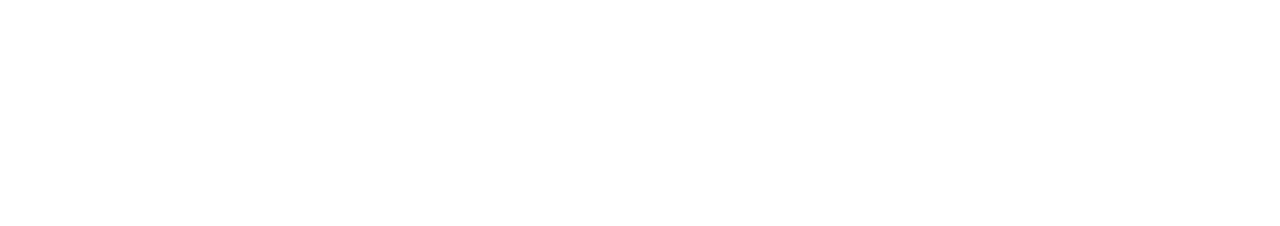
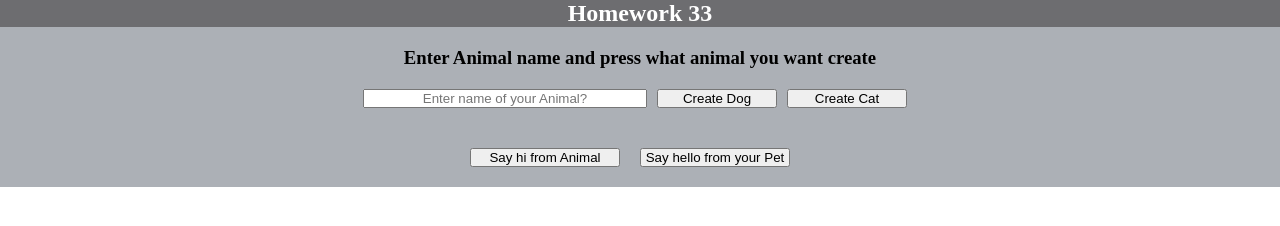
Before and after one commit to ASGladchenko/homework30, a plain HTML site: page index.html in a window 1280 px wide. Drawn offline with Linux system fonts and the light colour scheme.

Commit message:
Homework 33

```diff
--- /dev/null
+++ b/css/style.scss
@@ -0,0 +1,64 @@
+* {
+  padding: 0;
+  margin: 0;
+}
+
+.main {
+  background-color: #acb0b6;
+}
+
+header {
+  background-color: #6d6d70;
+  color: white;
+
+  .container {
+    text-align: center;
+  }
+}
+
+.container {
+  margin: auto;
+  max-width: 800px;
+}
+
+.d-flex {
+  display: flex;
+  flex-wrap: wrap;
+  justify-content: center;
+}
+
+.main {
+  .container {
+    padding: 20px 0 20px;
+
+    h3 {
+      text-align: center;
+      margin-bottom: 20px;
+    }
+
+    form {
+
+      button {
+        width: 120px;
+        margin-right: 10px;
+      }
+
+      input {
+        margin-right: 10px;
+        width: 280px;
+        text-align: center;
+      }
+
+    }
+
+  }
+}
+.hi{
+    button{
+    width: 150px;
+      margin-right: 20px;
+  }
+}
+.worked{
+
+}
--- a/index.html
+++ b/index.html
@@ -10,7 +10,26 @@
 
 </head>
 <body>
+<header>
+    <div class="container">
+        <h2>Homework 33</h2>
+    </div>
+</header>
+<section class="main">
+    <div class="container">
+        <h3>Enter Animal name and press what animal you want create</h3>
+        <form class="d-flex">
+            <input type="text" placeholder="Enter name of your Animal?">
+            <button type="submit" id="dog">Create Dog</button>
+            <button type="submit" id="Cat">Create Cat</button>
 
+        </form>
+    </div>
+    <div class="container hi d-flex">
+        <button  data-pet="SayHi">Say hi from Animal</button>
+        <button  data-pet="SayHello">Say hello from your Pet</button>
+    </div>
+</section>
 <script src="js/main.js"></script>
 </body>
 </html>
--- a/js/main.js
+++ b/js/main.js
@@ -3,23 +3,57 @@ class Animal {
         this.name = name
     }
 
-    sayHi (){
+    sayHi() {
         alert(`My name is ${this.name}`)
     }
 }
-class Dog extends Animal{
-    super(name) {
-        this.name = name
-    }
-    sayHello(){
+
+class Dog extends Animal {
+    sayHello() {
         alert(`Hello from ${this.name}, I am a Dog`)
     }
 }
-class Cat extends Animal{
-    super(name) {
-        this.name = name
-    }
-    sayHello(){
+
+class Cat extends Animal {
+    sayHello() {
         alert(`Hello from ${this.name}, I am a Cat`)
     }
 }
+
+let pet;
+
+let form = document.querySelector('form')
+
+let input = form.querySelector('input')
+
+let sayDiv = document.querySelector('.hi')
+
+form.addEventListener('click', (event) => {
+    event.preventDefault()
+    if (event.target.tagName !== "INPUT" && !validator(event.target)) {
+        alert('Your pet\'s name must contain at least 3 characters')
+        return
+    }
+    if (event.target.id === "dog") {
+        pet = new Dog(input.value)
+        input.value = ""
+        form.remove()
+    }
+    if (event.target.id === "Cat") {
+        pet = new Cat(input.value)
+        input.value = ""
+        form.remove()
+    }
+
+
+})
+
+sayDiv.addEventListener('click', (event) => {
+    if (event.target.tagName !== "BUTTON") return
+    if (event.target.dataset.pet === "SayHi") pet.sayHi()
+    if (event.target.dataset.pet === "SayHello") pet.sayHello()
+})
+
+function validator(element) {
+    if (element.tagName === "BUTTON" && (input.value !== "" && input.value.length >= 3)) return true
+}
```
Also changed, not shown: css/style.css, 1 other file.
